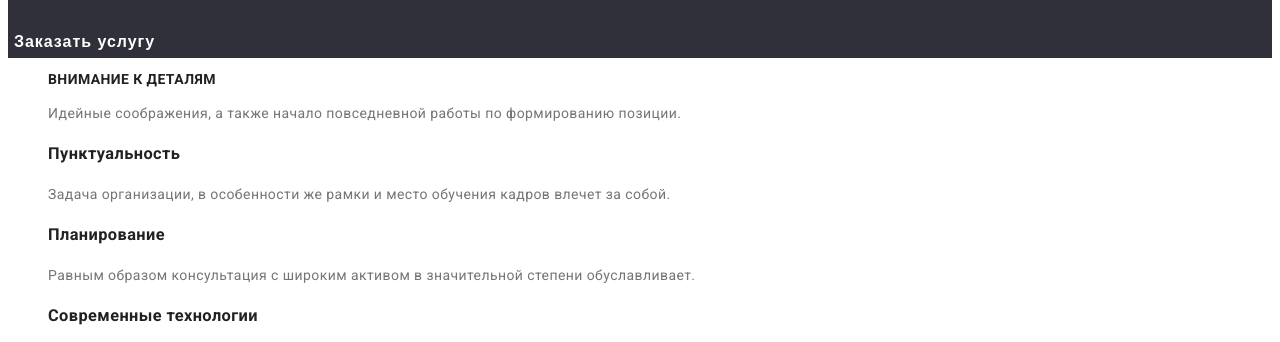
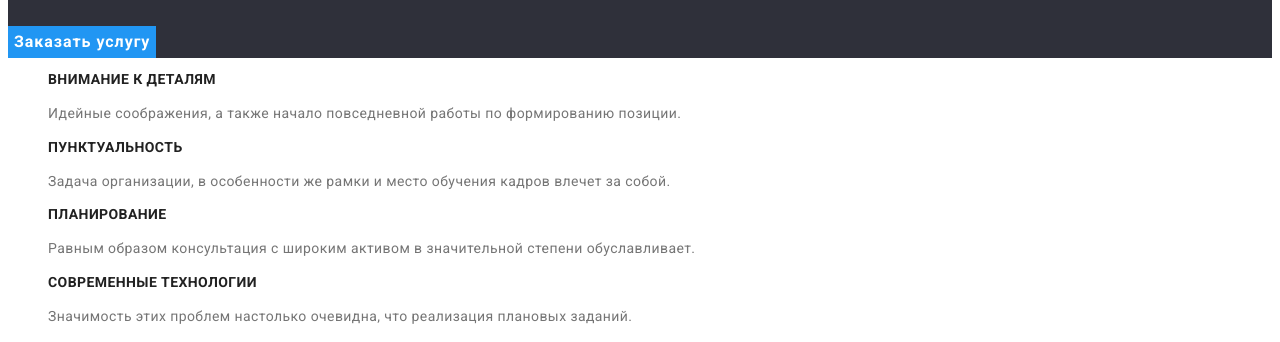
Before and after one commit to LiuKozlovets/goit-markup-hw-02, a plain HTML site: page index.html in a window 1280 px wide. Shown: the part 318-660 px from the top of the page. Drawn offline with Linux system fonts and the light colour scheme.

Commit message:
update styles and img

```diff
--- a/css/styles.css
+++ b/css/styles.css
@@ -1,6 +1,6 @@
 :root {
   --content-color: #757575;
-  --accent-colour: #2196f3;
+  --accent-color: #2196f3;
   --basic-color: #212121;
   --second-color: #ffffff;
   --second-background-color: #2f303a;
@@ -75,6 +75,7 @@ li {
 .button-order-service {
   background-color: var(--accent-color);
   color: var(--second-color);
+  font-family: "Roboto", sans-serif;
   font-size: 16px;
   font-weight: 700;
   line-height: 1.88;
@@ -146,6 +147,7 @@ li {
 .portfolio-button {
   background-color: var(--button-background);
   color: var(--basic-color);
+  font-family: "Roboto", sans-serif;
   font-size: 16px;
   font-weight: 500;
   line-height: 1.63;
--- a/index.html
+++ b/index.html
@@ -44,21 +44,21 @@
             </p>
           </li>
           <li>
-            <h3 class="eatures-title">Пунктуальность</h3>
+            <h3 class="features-title">Пунктуальность</h3>
             <p class="features-text">
               Задача организации, в особенности же рамки и место обучения кадров
               влечет за собой.
             </p>
           </li>
           <li>
-            <h3 class="eatures-title">Планирование</h3>
+            <h3 class="features-title">Планирование</h3>
             <p class="features-text">
               Равным образом консультация с широким активом в значительной
               степени обуславливает.
             </p>
           </li>
           <li>
-            <h3 class="eatures-title">Современные технологии</h3>
+            <h3 class="features-title">Современные технологии</h3>
             <p class="features-text">
               Значимость этих проблем настолько очевидна, что реализация
               плановых заданий.
@@ -105,7 +105,6 @@
               src="./images/team%20card%201.jpg"
               alt="Фото члена команды"
               width="270"
-              height="260"
             />
             <h3 class="member-name">Игорь Демьяненко</h3>
             <p class="member-position">Product Designer</p>
@@ -115,7 +114,6 @@
               src="./images/team%20card%202.jpg"
               alt="Фото члена команды"
               width="270"
-              height="260"
             />
             <h3 class="member-name">Ольга Репина</h3>
             <p class="member-position">Frontend Developer</p>
@@ -125,7 +123,6 @@
               src="./images/team%20card%203.jpg"
               alt="Фото члена команды"
               width="270"
-              height="260"
             />
             <h3 class="member-name">Николай Тарасов</h3>
             <p class="member-position">Marketing</p>
@@ -135,7 +132,6 @@
               src="./images/team%20card%204.jpg"
               alt="Фото члена команды"
               width="270"
-              height="260"
             />
             <h3 class="member-name">Михаил Ермаков</h3>
             <p class="member-position">UI Designer</p>
```
Also changed, not shown: portfolio.html (+1 -4 lines).
